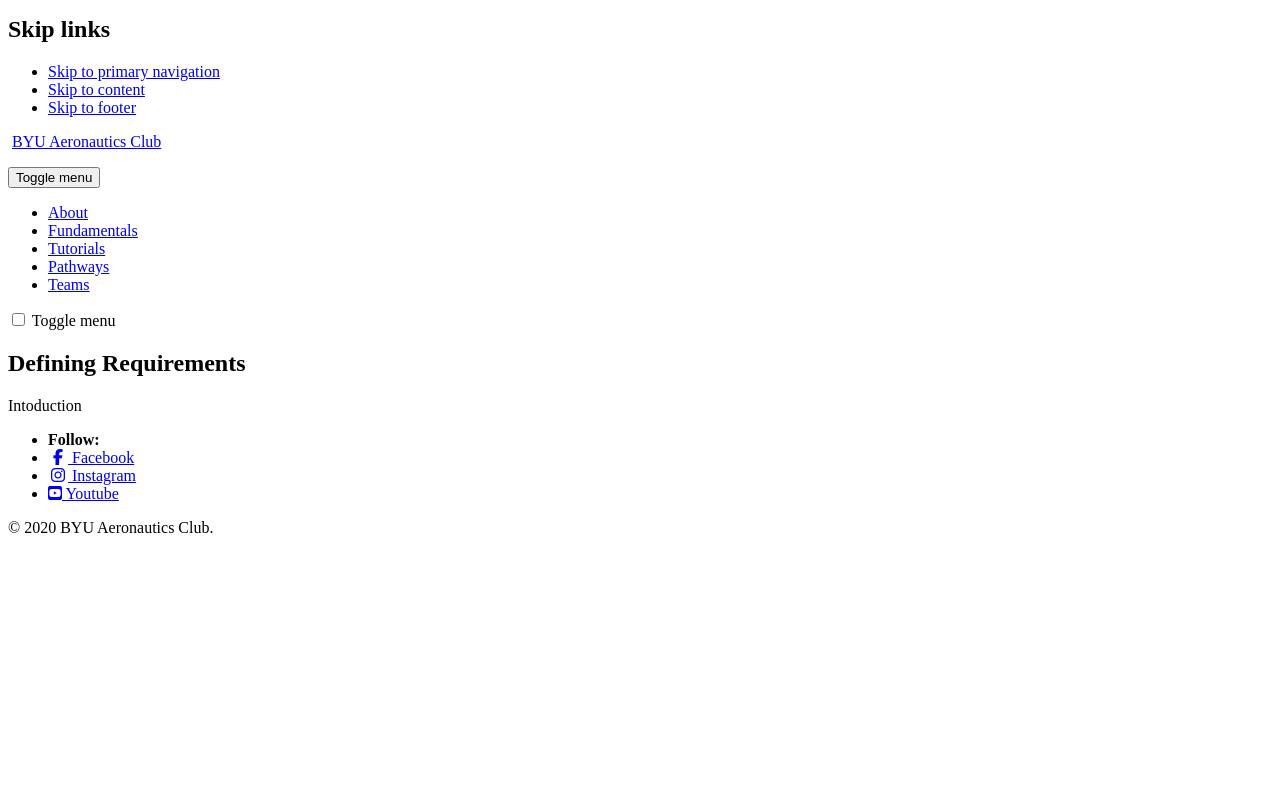
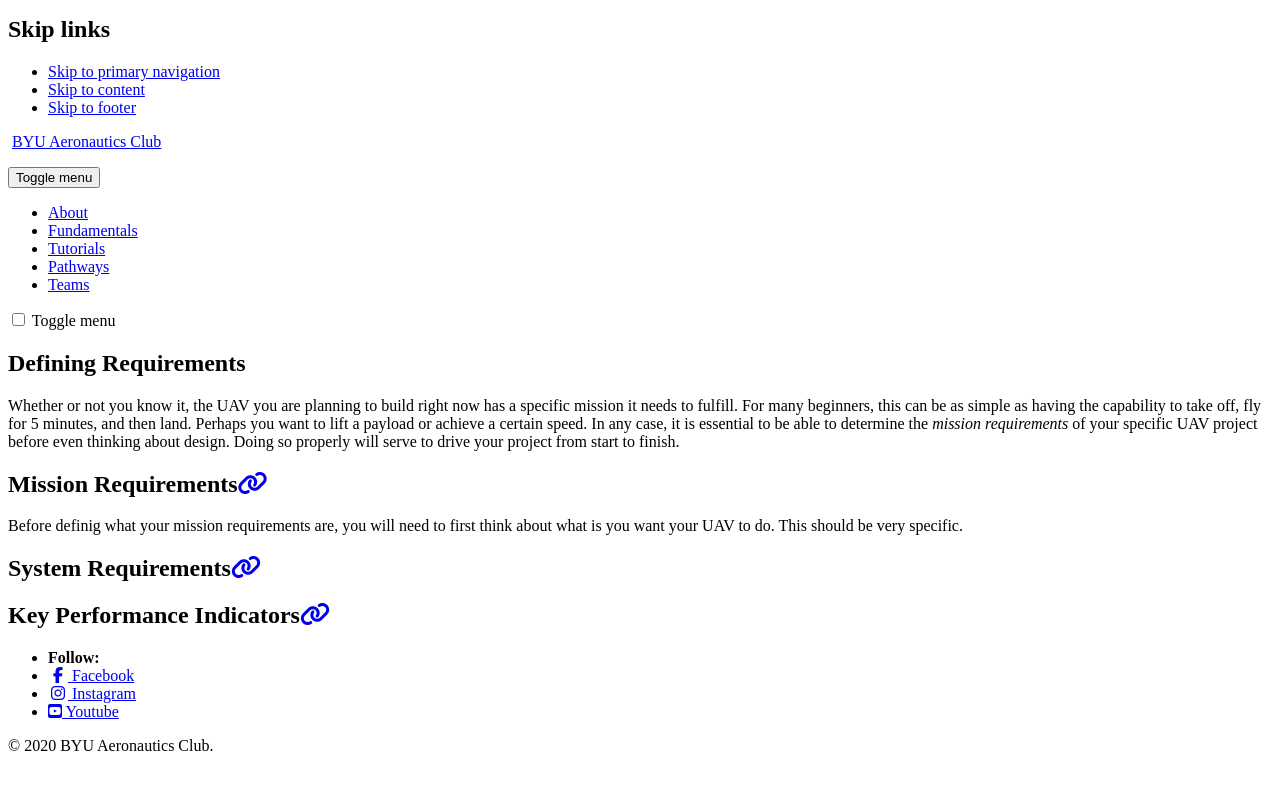
Before and after one commit to BYU-Aeronautics-Club/BYUAeronauticsClub.github.io, a Jekyll site: the page built from _pages/fundamentals/designtools/definingrequirements.md, in a window 1280 px wide, cut to the strip 112-900 px from the top of the page. Built offline with Jekyll 4.4.1, drawn with Linux system fonts in a browser that asks for light colours; cached includes are drawn as plain includes; nearby versions of some CDN libraries.

Commit message:
Adding some content

```diff
--- a/_pages/fundamentals/designtools/definingrequirements.md
+++ b/_pages/fundamentals/designtools/definingrequirements.md
@@ -4,6 +4,14 @@ title: "Defining Requirements"
 layout: single
 sidebar:
     nav: "designtools"
+
 ---
 
-Intoduction
+Whether or not you know it, the UAV you are planning to build right now has a specific mission it needs to fulfill. For many beginners, this can be as simple as having the capability to take off, fly for 5 minutes, and then land. Perhaps you want to lift a payload or achieve a certain speed. In any case, it is essential to be able to determine the *mission requirements* of your specific UAV project before even thinking about design. Doing so properly will serve to drive your project from start to finish.
+
+## Mission Requirements
+Before definig what your mission requirements are, you will need to first think about what is you want your UAV to do. This should be very specific.
+
+## System Requirements
+
+## Key Performance Indicators
```
